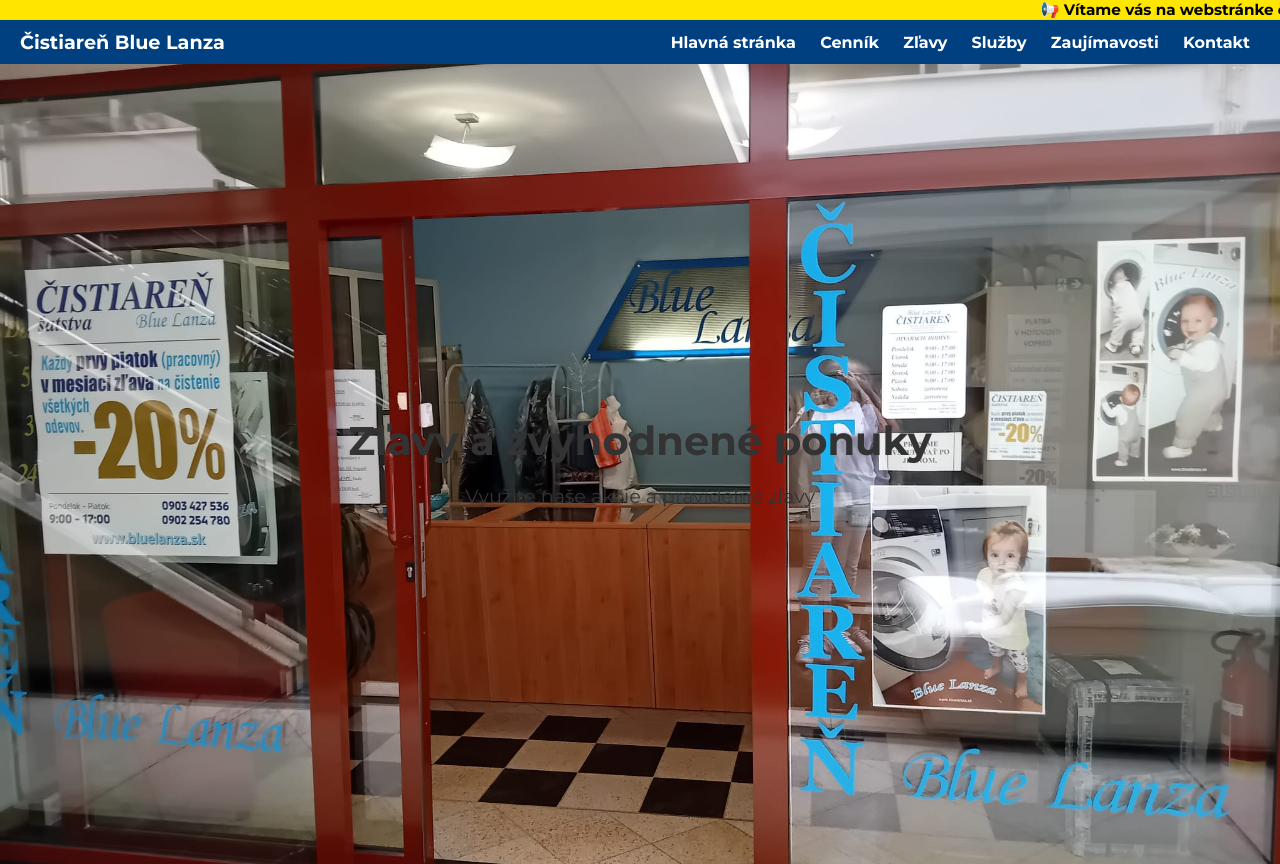
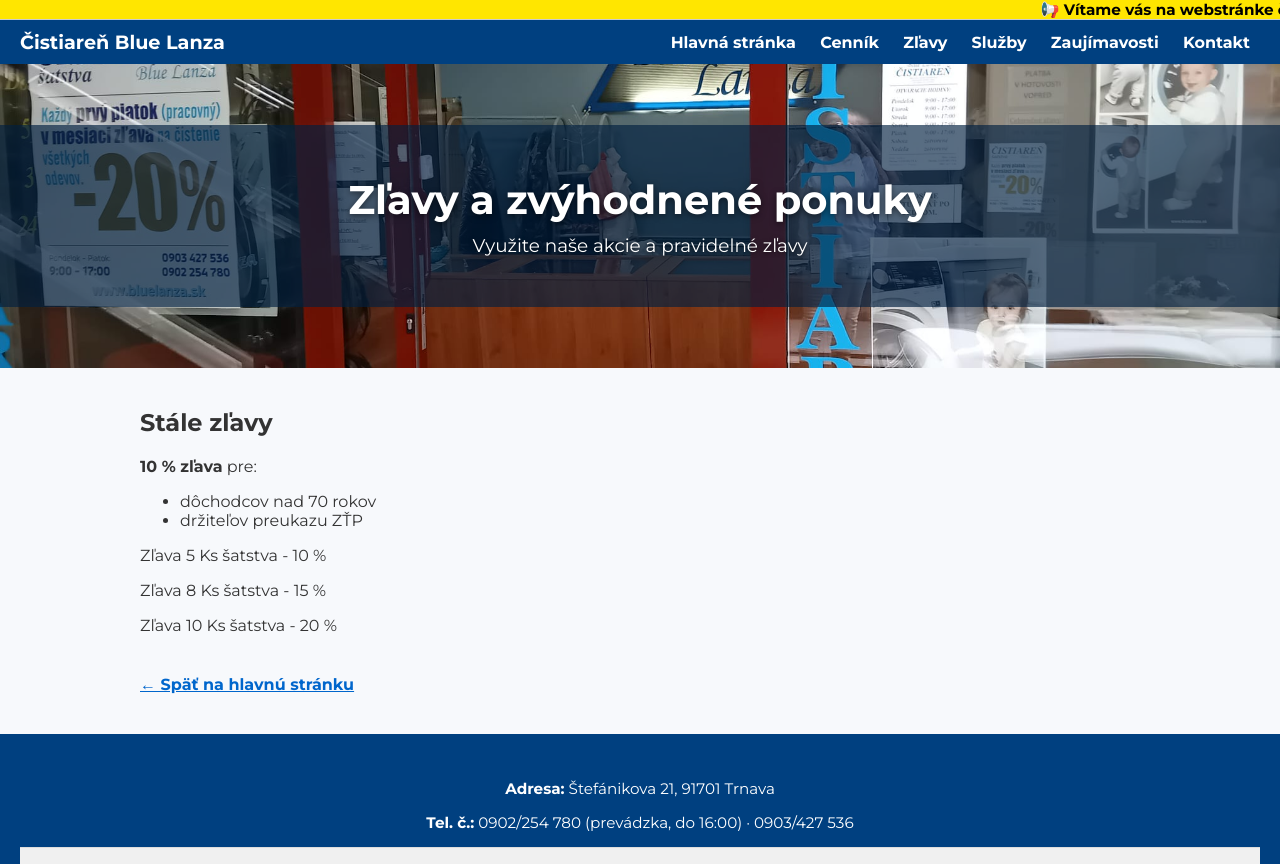
Before and after one commit to hoppus21/bluelanza, a plain HTML site: page zlavy.html in a window 1280 px wide. Shown: the top 864 px of the page. Drawn offline with Linux system fonts and the light colour scheme.

Commit message:
Add files via upload

```diff
--- a/css/style.css
+++ b/css/style.css
@@ -274,3 +274,38 @@ footer .hours h4 {
   }
 
 }
+
+/* ======================= */
+/* HLAVIČKY PODSTRÁNOK – čitateľný text na fotke */
+/* ======================= */
+header:has(> .header-overlay) {
+  height: auto;
+  min-height: 38vh;
+}
+
+.header-overlay {
+  background-color: rgba(0, 32, 64, 0.65);
+  color: white;
+  padding: 50px 20px;
+  width: 100%;
+}
+
+.header-overlay h1 {
+  color: white;
+  margin: 0 0 10px;
+  text-shadow: 0 2px 6px rgba(0, 0, 0, 0.5);
+}
+
+.header-overlay p {
+  color: white;
+  margin: 0;
+  font-size: 1.15rem;
+  text-shadow: 0 1px 4px rgba(0, 0, 0, 0.6);
+}
+
+/* obsah podstránok */
+.container {
+  max-width: 1000px;
+  margin: 40px auto;
+  padding: 0 20px;
+}
```
